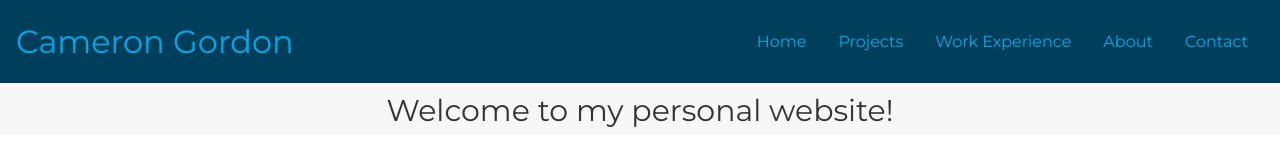
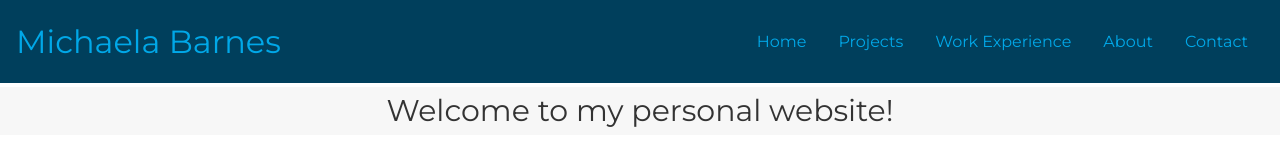
Before and after one commit to mgabarnes/personal-website, a React (Create React App) app: page / in a window 1280 px wide. Shown: the top 159 px of the page. Built offline with nearby package versions, Linux system fonts and the light colour scheme; grey boxes are pictures that could not be loaded.

Commit message:
Updated Name in Header

```diff
--- a/src/components/Header.js
+++ b/src/components/Header.js
@@ -23,7 +23,7 @@
   return (
     <header className={`header-container${menuOpen ? " open" : ""}`}>
       <Link onClick={() => handleNavigation("/", "home")} to="/#home">
-        <h1 className="header-title">Cameron Gordon</h1>
+        <h1 className="header-title">Michaela Barnes</h1>
       </Link>
       <span className="menu-toggle" onClick={handleMenuToggle}>
         &#9776;
```
Also changed, not shown: 1 other file (tests, documents, lock files or other folders).
